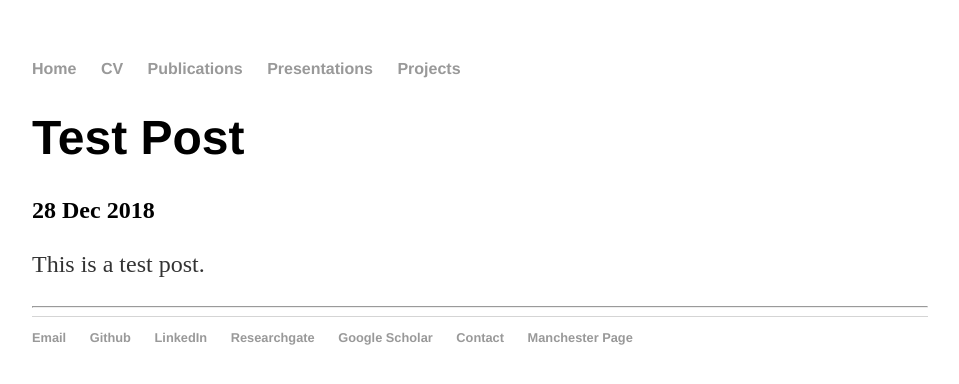
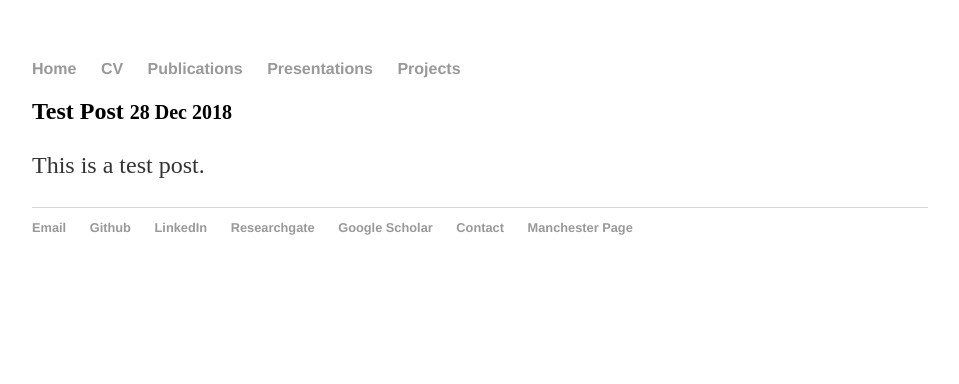
Before and after one commit to nnikolaou/nnikolaou.github.io, a Jekyll site: the page built from _posts/2018-12-28-test-post.md, in a window 1280 px wide. Shown: the top 384 px of the page, without its empty margins (160-1119 px from the left). Built offline with Jekyll 4.4.1, drawn with Linux system fonts in a browser that asks for light colours; comment, search, counter and statistics services are not loaded.

Commit message:
Update post.html

```diff
--- a/_layouts/post.html
+++ b/_layouts/post.html
@@ -1,29 +1,14 @@
 ---
 layout: default
-notes: active
 ---
 
-<div class="notes">
-		<div class="note single">
-			<h1 class="title">{{ page.title }}</h1>
+<h2 class="post_title">
+  {{ page.title }}
+  {% if page.date %}
+    <small>{{ page.date | date_to_string }}</small>
+  {% endif %}
+</h2>
 
-			<h2 class="date"><info datetime="{{ page.date }}">
-				{{ page.date | date_to_string }} {% if page.author %} by {{ page.author }} {% endif %}
-			</info></h2>
-			<!-- Post content -->
-			<div class="notebody">
-				{{ content }}
-			</div>
-			<!-- Post info -->
-			<div class="noteinfo">
-			<!-- include some categories and tags maybe? -->
-			</div>
+{{ content }}
 
-			<hr>
-
-			<!-- Post comments -->
-			<div class="notecomments">
-				{% include disqus.html %}
-			</div>
-		</div><!-- / .note .single -->
-</div><!-- /.notes -->
+{% include disqus.html %}
```
